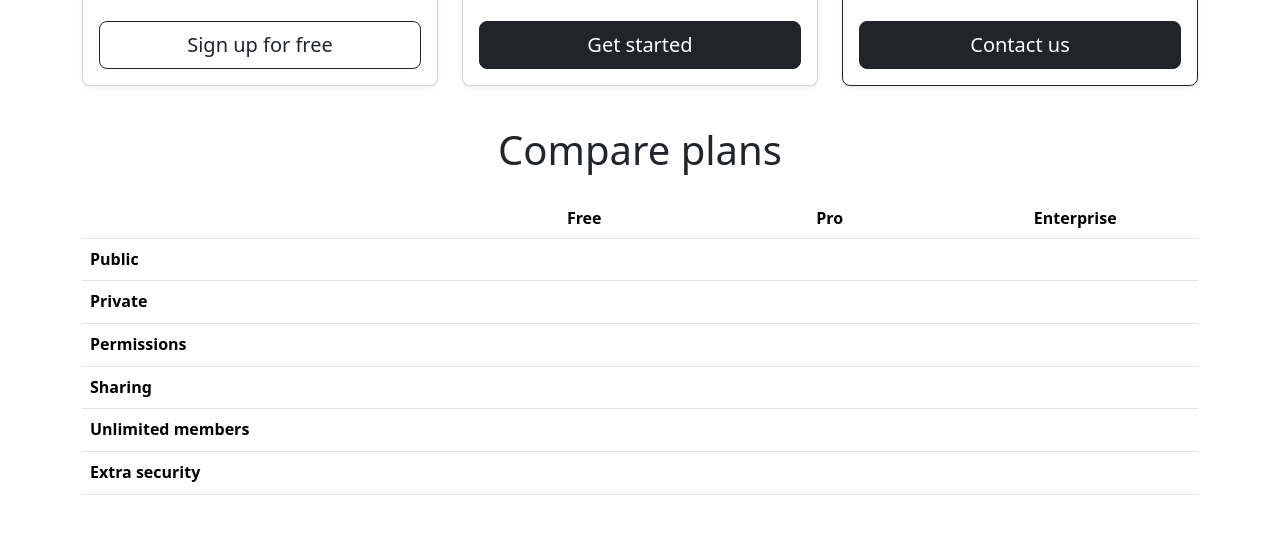
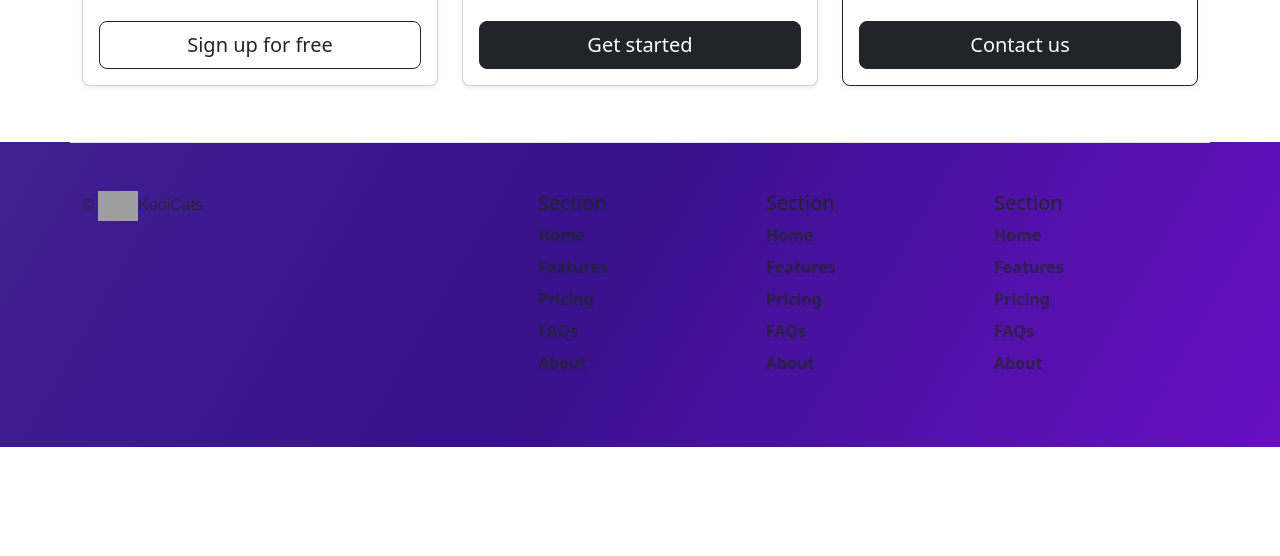
Before and after one commit to rehankhannn362-collab/my-portfolio, a plain HTML site: page index.html in a window 1280 px wide. Shown: the part 2022-2578 px from the top of the page. After the commit the page ends 2469 px from the top, so only its background shows below. Drawn offline with nearby package versions, Linux system fonts and the light colour scheme; grey boxes are pictures that could not be loaded.

Commit message:
Refactor HTML structure and update button styles
Updated button styles and text, improved layout for better visual appeal.

```diff
--- a/index.html
+++ b/index.html
@@ -61,8 +61,8 @@
             style="border-top-right-radius: 30px; border-top-left-radius: 30px; height:550px;">
         </div>
         <div class="col-6">
-          <h1 class="display-5 fw-bold text-body-emphasis lh-1 mb-3">Meet new and interesting cats Nearby.</h1>
-          <button class="btn btn-light btn-md px-4 me-md-2">
+          <h1 class="display-5 fw-bold text-body-emphasis lh-1 mb-4">Meet new and interesting cats Nearby.</h1>
+          <button class="btn btn-light btn-lg px-4 me-md-2">
             <svg xmlns="http://www.w3.org/2000/svg" width="16" height="16" fill="currentColor" class="bi bi-apple mb-1"
               viewBox="0 0 16 16">
               <path
@@ -70,7 +70,7 @@
               <path
                 d="M11.182.008C11.148-.03 9.923.023 8.857 1.18c-1.066 1.156-.902 2.482-.878 2.516.024.034 1.52.087 2.475-1.258.955-1.345.762-2.391.728-2.43Zm3.314 11.733c-.048-.096-2.325-1.234-2.113-3.422.212-2.189 1.675-2.789 1.698-2.854.023-.065-.597-.79-1.254-1.157a3.692 3.692 0 0 0-1.563-.434c-.108-.003-.483-.095-1.254.116-.508.139-1.653.589-1.968.607-.316.018-1.256-.522-2.267-.665-.647-.125-1.333.131-1.824.328-.49.196-1.422.754-2.074 2.237-.652 1.482-.311 3.83-.067 4.56.244.729.625 1.924 1.273 2.796.576.984 1.34 1.667 1.659 1.899.319.232 1.219.386 1.843.067.502-.308 1.408-.485 1.766-.472.357.013 1.061.154 1.782.539.571.197 1.111.115 1.652-.105.541-.221 1.324-1.059 2.238-2.758.347-.79.505-1.217.473-1.282Z" />
             </svg><b>Download</b>
-            <button class="btn btn-outline-light btn-md px-4 me-md-2">
+            <button class="btn btn-outline-light btn-lg px-4 me-md-2">
               <svg xmlns="http://www.w3.org/2000/svg" width="16" height="16" fill="currentColor"
                 class="bi bi-google-play mb-1" viewBox="0 0 16 16">
                 <path
@@ -98,7 +98,7 @@
           <h3 class="fs-2 text-body-emphasis">Find Your Purrfect Match</h3>
           <p>Every cat deserves a companion. Meet friendly felines nearby in just a few clicks.</p>
           <a href="#" class="btn btn-primary">
-            Primary button
+            Get Started
           </a>
         </div>
       </div>
@@ -113,7 +113,7 @@
           <h3 class="fs-2 text-body-emphasis">Discover Kool Cats Nearby</h3>
           <p>Browse adorable cats around your area and connect with fellow cat lovers.</p>
           <a href="#" class="btn btn-primary">
-            Primary button
+             Get Started
           </a>
         </div>
       </div>
@@ -128,7 +128,7 @@
           <h3 class="fs-2 text-body-emphasis">Nine Lives, Infinite Matches</h3>
           <p>Because true Bonds deserves more than one chance.</p>
           <a href="#" class="btn btn-primary">
-            Primary button
+             Get Started
           </a>
         </div>
       </div>
@@ -170,10 +170,10 @@
         <div class="pricing-header p-3 pb-md-4 mx-auto text-center">
           <h1 class="display-4 fw-normal text-body-emphasis">A Plan for Every Cat's needs</h1>
           <h2>Choose Your Purrfect Plan</h2>
-          <p class="fs-5 text-body-secondary">Whether you're a curious kitten or the king of the cats, we've got a plan for every cat.</p>
+          <p class="fs-5 text-body-secondary">Whether you're a curious kitten or the king of the cats, we've got a plan
+            for every cat.</p>
         </div>
       </header>
-      <main>
       <div class="row row-cols-1 row-cols-md-3 mb-3 text-center">
         <div class="col">
           <div class="card mb-4 rounded-3 shadow-sm">
@@ -223,126 +223,55 @@
           </div>
         </div>
       </div>
-        <h2 class="display-6 text-center mb-4">Compare plans</h2>
-        <div class="table-responsive">
-          <table class="table text-center">
-            <thead>
-              <tr>
-                <th style="width: 34%;"></th>
-                <th style="width: 22%;">Free</th>
-                <th style="width: 22%;">Pro</th>
-                <th style="width: 22%;">Enterprise</th>
-              </tr>
-            </thead>
-            <tbody>
-              <tr>
-                <th scope="row" class="text-start">Public</th>
-                <td><svg class="bi" width="24" height="24" role="img" aria-label="Included">
-                    <use xlink:href="#check"></use>
-                  </svg></td>
-                <td><svg class="bi" width="24" height="24" role="img" aria-label="Included">
-                    <use xlink:href="#check"></use>
-                  </svg></td>
-                <td><svg class="bi" width="24" height="24" role="img" aria-label="Included">
-                    <use xlink:href="#check"></use>
-                  </svg></td>
-              </tr>
-              <tr>
-                <th scope="row" class="text-start">Private</th>
-                <td></td>
-                <td><svg class="bi" width="24" height="24" role="img" aria-label="Included">
-                    <use xlink:href="#check"></use>
-                  </svg></td>
-                <td><svg class="bi" width="24" height="24" role="img" aria-label="Included">
-                    <use xlink:href="#check"></use>
-                  </svg></td>
-              </tr>
-            </tbody>
-            <tbody>
-              <tr>
-                <th scope="row" class="text-start">Permissions</th>
-                <td><svg class="bi" width="24" height="24" role="img" aria-label="Included">
-                    <use xlink:href="#check"></use>
-                  </svg></td>
-                <td><svg class="bi" width="24" height="24" role="img" aria-label="Included">
-                    <use xlink:href="#check"></use>
-                  </svg></td>
-                <td><svg class="bi" width="24" height="24" role="img" aria-label="Included">
-                    <use xlink:href="#check"></use>
-                  </svg></td>
-              </tr>
-              <tr>
-                <th scope="row" class="text-start">Sharing</th>
-                <td></td>
-                <td><svg class="bi" width="24" height="24" role="img" aria-label="Included">
-                    <use xlink:href="#check"></use>
-                  </svg></td>
-                <td><svg class="bi" width="24" height="24" role="img" aria-label="Included">
-                    <use xlink:href="#check"></use>
-                  </svg></td>
-              </tr>
-              <tr>
-                <th scope="row" class="text-start">Unlimited members</th>
-                <td></td>
-                <td><svg class="bi" width="24" height="24" role="img" aria-label="Included">
-                    <use xlink:href="#check"></use>
-                  </svg></td>
-                <td><svg class="bi" width="24" height="24" role="img" aria-label="Included">
-                    <use xlink:href="#check"></use>
-                  </svg></td>
-              </tr>
-              <tr>
-                <th scope="row" class="text-start">Extra security</th>
-                <td></td>
-                <td></td>
-                <td><svg class="bi" width="24" height="24" role="img" aria-label="Included">
-                    <use xlink:href="#check"></use>
-                  </svg></td>
-              </tr>
-            </tbody>
-          </table>
     </div>
-      </main>
-      <footer class="pt-4 my-md-5 pt-md-5 border-top">
-        <div class="row">
-          <div class="col-12 col-md"> <img class="mb-2" src="/docs/5.3/assets/brand/bootstrap-logo.svg" alt=""
-              width="24" height="19"> <small class="d-block mb-3 text-body-secondary">© 2017–2025</small> </div>
-          <div class="col-6 col-md">
-            <h5>Features</h5>
-            <ul class="list-unstyled text-small">
-              <li class="mb-1"><a class="link-secondary text-decoration-none" href="#">Cool stuff</a></li>
-              <li class="mb-1"><a class="link-secondary text-decoration-none" href="#">Random feature</a></li>
-              <li class="mb-1"><a class="link-secondary text-decoration-none" href="#">Team feature</a></li>
-              <li class="mb-1"><a class="link-secondary text-decoration-none" href="#">Stuff for developers</a></li>
-              <li class="mb-1"><a class="link-secondary text-decoration-none" href="#">Another one</a></li>
-              <li class="mb-1"><a class="link-secondary text-decoration-none" href="#">Last time</a></li>
+
+  </section>
+  <!-- Footer -->
+  <section id="footer" class="gradient-background">
+    <div class="container">
+      <footer class="row row-cols-1 row-cols-sm-2 row-cols-md-5 py-5 border-top ">
+        <div class="col mb-3">
+          <p class="text-body-secondary" style="font-family: 'Franklin Gothic Medium', 'Arial Narrow', Arial, sans-serif;">© <img src="./images/kool.png" height="30px">KoolCats</p>
+        </div>
+        <div class="col mb-3"></div>
+        <div class="col mb-3">
+          <h5>Section</h5>
+          <ul class="nav flex-column">
+            <b>
+            <li class="nav-item mb-2"><a href="#" class="nav-link p-0 text-body-secondary">Home</a></li>
+            <li class="nav-item mb-2"><a href="#" class="nav-link p-0 text-body-secondary">Features</a></li>
+            <li class="nav-item mb-2"><a href="#" class="nav-link p-0 text-body-secondary">Pricing</a></li>
+            <li class="nav-item mb-2"><a href="#" class="nav-link p-0 text-body-secondary">FAQs</a></li>
+            <li class="nav-item mb-2"><a href="#" class="nav-link p-0 text-body-secondary">About</a></li>
+            </b>
           </ul>
         </div>
-          <div class="col-6 col-md">
-            <h5>Resources</h5>
-            <ul class="list-unstyled text-small">
-              <li class="mb-1"><a class="link-secondary text-decoration-none" href="#">Resource</a></li>
-              <li class="mb-1"><a class="link-secondary text-decoration-none" href="#">Resource name</a></li>
-              <li class="mb-1"><a class="link-secondary text-decoration-none" href="#">Another resource</a></li>
-              <li class="mb-1"><a class="link-secondary text-decoration-none" href="#">Final resource</a></li>
+        <div class="col mb-3">
+          <h5>Section</h5>
+          <ul class="nav flex-column">
+            <b>
+            <li class="nav-item mb-2"><a href="#" class="nav-link p-0 text-body-secondary">Home</a></li>
+            <li class="nav-item mb-2"><a href="#" class="nav-link p-0 text-body-secondary">Features</a></li>
+            <li class="nav-item mb-2"><a href="#" class="nav-link p-0 text-body-secondary">Pricing</a></li>
+            <li class="nav-item mb-2"><a href="#" class="nav-link p-0 text-body-secondary">FAQs</a></li>
+            <li class="nav-item mb-2"><a href="#" class="nav-link p-0 text-body-secondary">About</a></li>
+            </b>
           </ul>
         </div>
-          <div class="col-6 col-md">
-            <h5>About</h5>
-            <ul class="list-unstyled text-small">
-              <li class="mb-1"><a class="link-secondary text-decoration-none" href="#">Team</a></li>
-              <li class="mb-1"><a class="link-secondary text-decoration-none" href="#">Locations</a></li>
-              <li class="mb-1"><a class="link-secondary text-decoration-none" href="#">Privacy</a></li>
-              <li class="mb-1"><a class="link-secondary text-decoration-none" href="#">Terms</a></li>
+        <div class="col mb-3">
+          <h5>Section</h5>
+          <ul class="nav flex-column">
+            <b>
+            <li class="nav-item mb-2"><a href="#" class="nav-link p-0 text-body-secondary">Home</a></li>
+            <li class="nav-item mb-2"><a href="#" class="nav-link p-0 text-body-secondary">Features</a></li>
+            <li class="nav-item mb-2"><a href="#" class="nav-link p-0 text-body-secondary">Pricing</a></li>
+            <li class="nav-item mb-2"><a href="#" class="nav-link p-0 text-body-secondary">FAQs</a></li>
+            <li class="nav-item mb-2"><a href="#" class="nav-link p-0 text-body-secondary">About</a></li>
+            </b>
           </ul>
-          </div>
         </div>
       </footer>
     </div>
-  </section>
-  <!-- Footer -->
-  <section id="footer">
-
   </section>
 
   <script src="https://cdn.jsdelivr.net/npm/bootstrap@5.3.8/dist/js/bootstrap.bundle.min.js"
```
Lines whose indentation alone changed are shown as unchanged.
